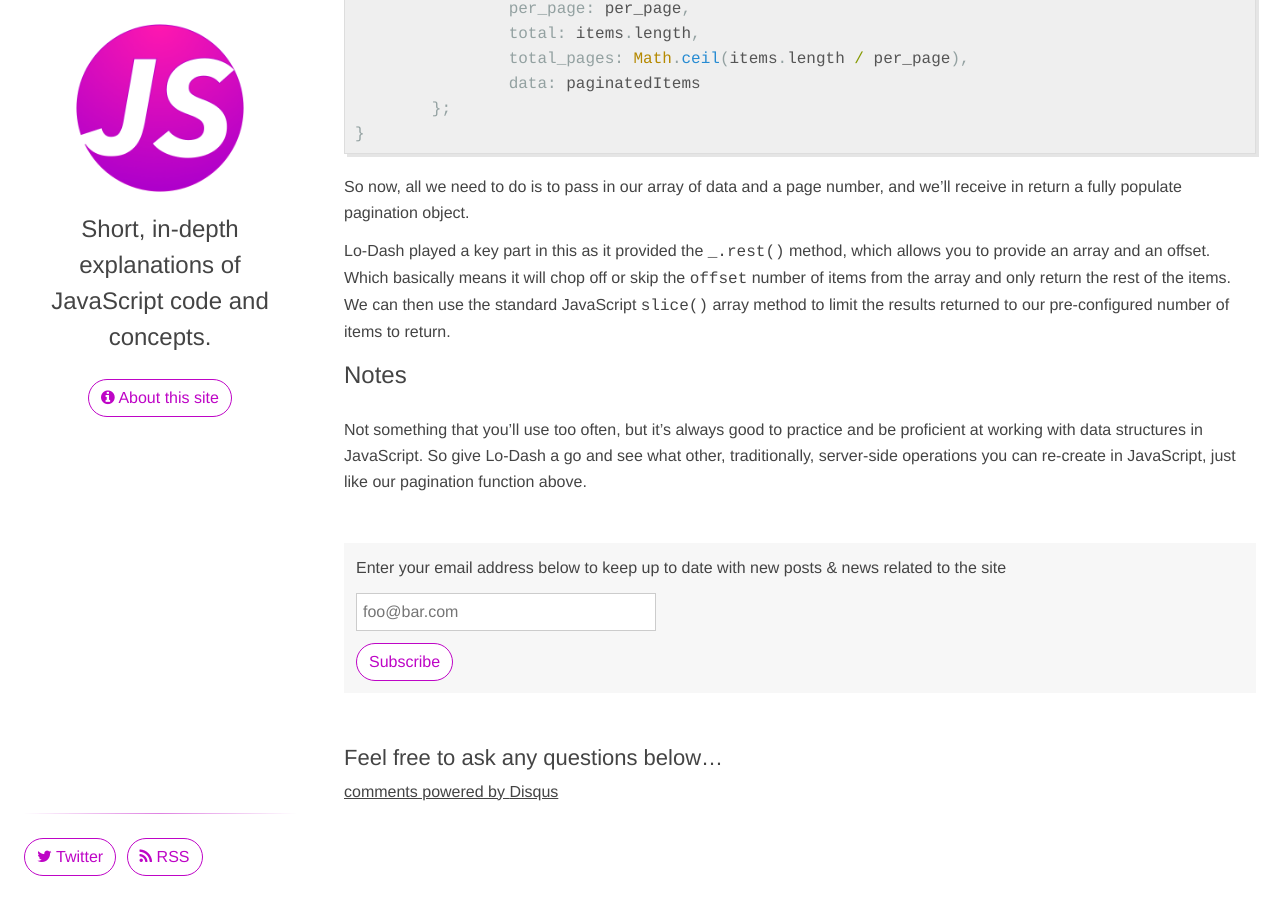
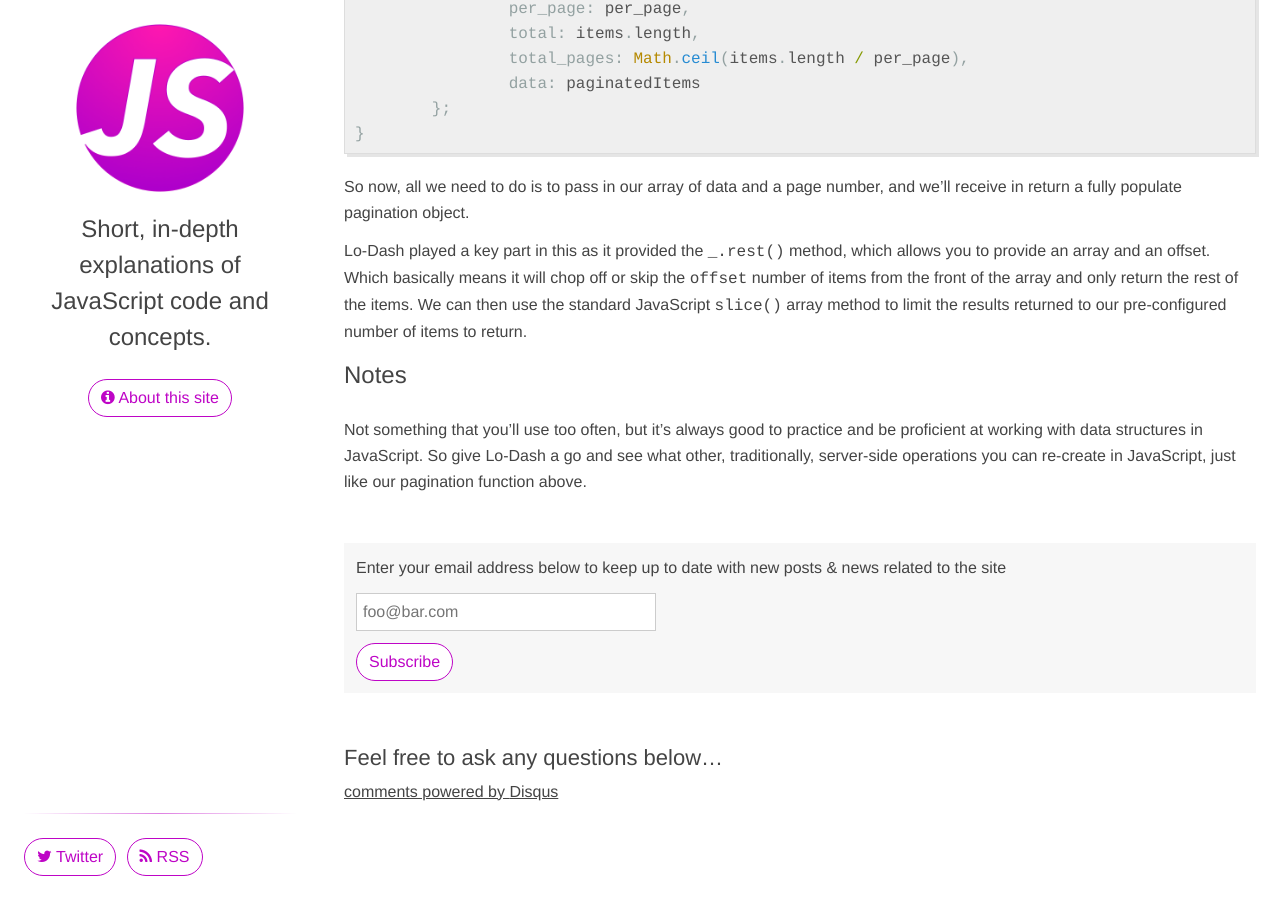
Before and after one commit to benhowdle89/js-idioms, a Jekyll site: the page built from _posts/2014-10-28-pagination-with-lodash.markdown, in a window 1280 px wide and 900 px high, scrolled down 2635 px. Built offline with Jekyll 4.4.1, drawn with Linux system fonts in a browser that asks for light colours; nearby versions of some CDN libraries; comment, search, counter and statistics services are not loaded.

Commit message:
Update 2014-10-28-pagination-with-lodash.markdown

```diff
--- a/_posts/2014-10-28-pagination-with-lodash.markdown
+++ b/_posts/2014-10-28-pagination-with-lodash.markdown
@@ -111,7 +111,7 @@ function getPaginatedItems(items, page) {
 
 So now, all we need to do is to pass in our array of data and a page number, and we'll receive in return a fully populate pagination object.
 
-Lo-Dash played a key part in this as it provided the `_.rest()` method, which allows you to provide an array and an offset. Which basically means it will chop off or skip the `offset` number of items from the array and only return the rest of the items. We can then use the standard JavaScript `slice()` array method to limit the results returned to our pre-configured number of items to return.
+Lo-Dash played a key part in this as it provided the `_.rest()` method, which allows you to provide an array and an offset. Which basically means it will chop off or skip the `offset` number of items from the front of the array and only return the rest of the items. We can then use the standard JavaScript `slice()` array method to limit the results returned to our pre-configured number of items to return.
 
 ## Notes
 
```
